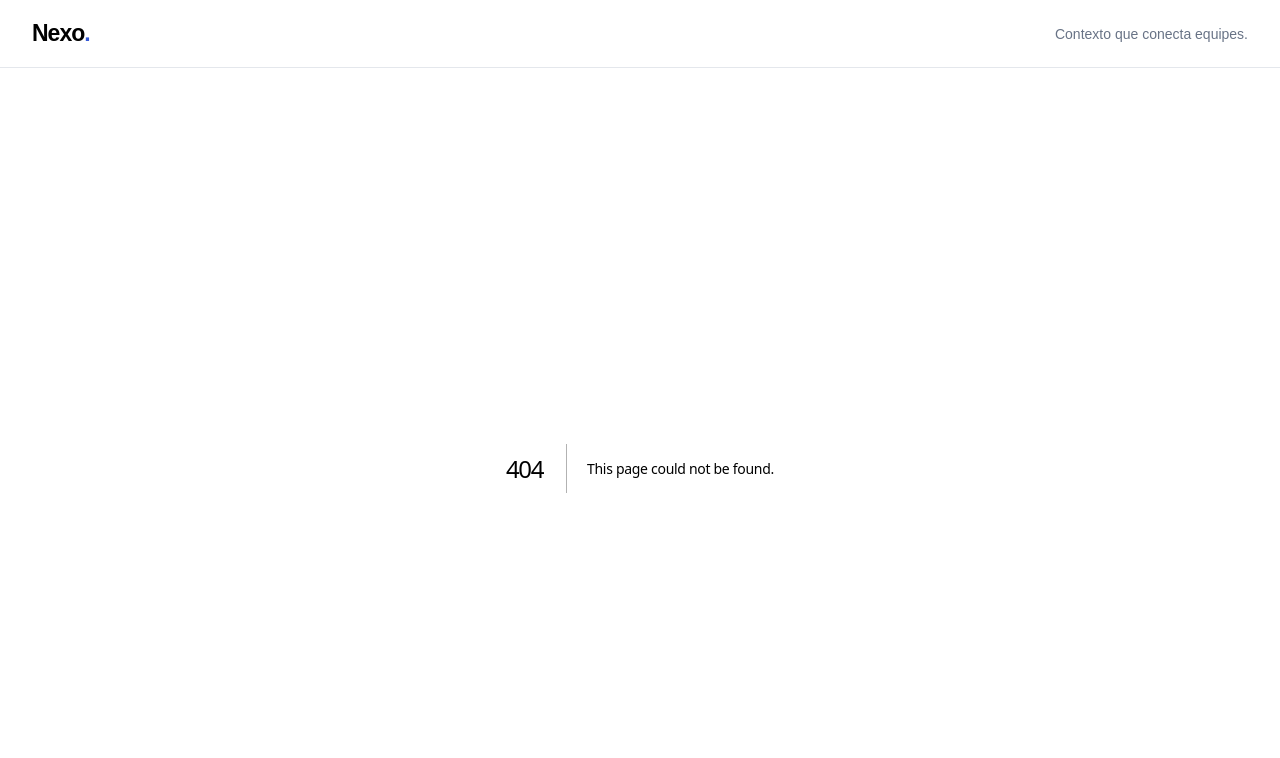
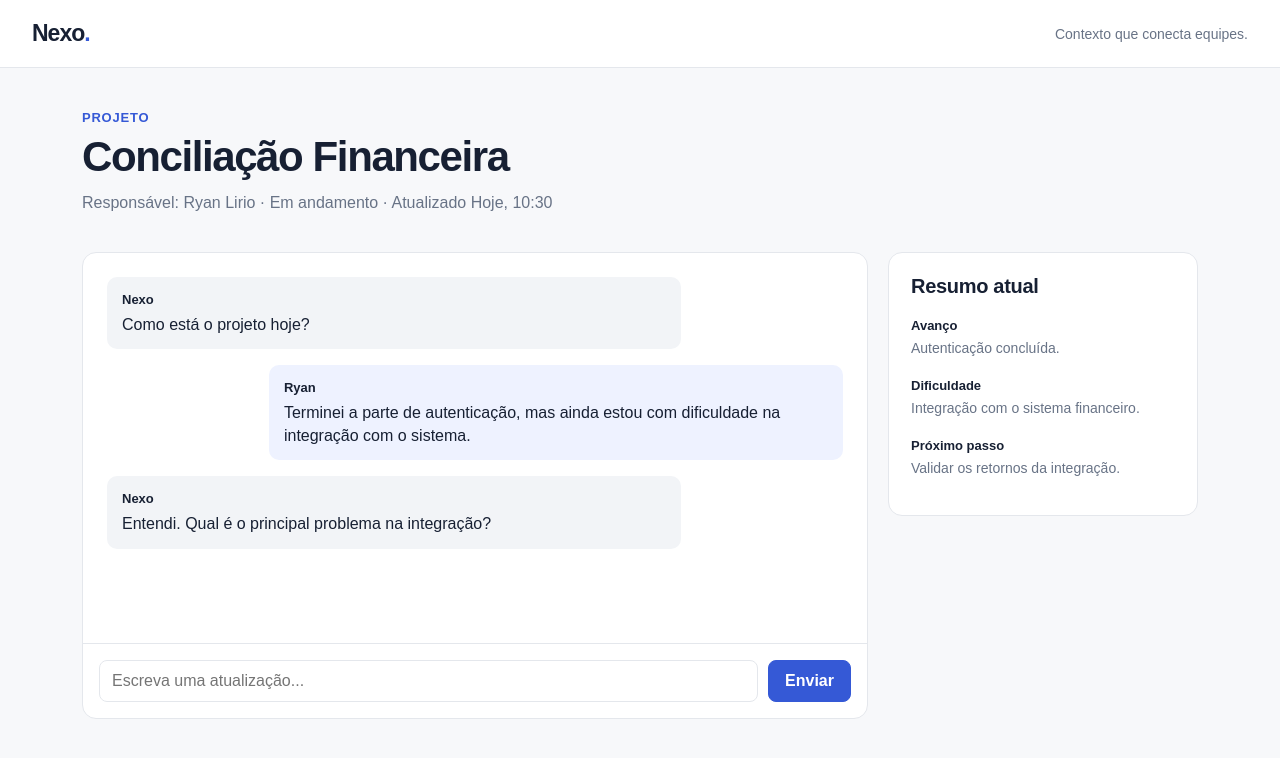
Before and after one commit to RyanLirio/nexo, a Next.js app in the folder frontend/: page /projetos/1 in a window 1280 px wide. Before the commit this address had no page. Shown: the top 758 px of the page. Built offline with nearby package versions, Linux system fonts and the light colour scheme.

Commit message:
feat: adiciona interface de conversa do projeto

```diff
--- a/frontend/app/globals.css
+++ b/frontend/app/globals.css
@@ -12,3 +12,4 @@ h1, h2, h3, p { margin-top: 0; } h1 { margin-bottom: 10px; font-size: clamp(30px
 @media (max-width: 640px) { .topbar { padding: 0 20px; }.topbar-note { display: none; }.content { padding: 30px 20px 48px; } }
 .login-page { display: grid; min-height: calc(100vh - 68px); place-items: center; padding: 32px; }.login-card { width: min(100%, 470px); padding: 42px; }.login-card h1 { font-size: 34px; }.google-button { width: 100%; gap: 12px; }.google-button span { display: grid; width: 22px; height: 22px; place-items: center; border-radius: 50%; background: white; color: #4285f4; }.login-note { margin: 20px 0 0; color: var(--muted); font-size: 13px; text-align: center; }
 .section-heading, .help-card { display: flex; align-items: center; justify-content: space-between; gap: 20px; }.section-heading { margin: 34px 0 16px; }.section-heading h2 { margin: 0; }.section-heading a { color: var(--accent); font-size: 14px; font-weight: 700; }.project-grid { display: grid; grid-template-columns: repeat(2, 1fr); gap: 16px; }.project-card { padding: 22px; }.project-card h3 { margin: 20px 0 8px; font-size: 18px; }.project-card p, .help-card p { color: var(--muted); font-size: 14px; }.project-card .button { margin-top: 12px; }.status, .difficulty { display: inline-block; padding: 5px 8px; border-radius: 99px; background: #eef2ff; color: #344ab4; font-size: 12px; font-weight: 700; }.difficulty { margin-left: 8px; background: #fff4df; color: #9a5b00; }.help-card { margin-top: 32px; padding: 24px; }.help-card h2 { margin-bottom: 8px; } @media (max-width: 640px) { .project-grid { grid-template-columns: 1fr; }.help-card { align-items: flex-start; flex-direction: column; } }
+.project-layout { display: grid; grid-template-columns: minmax(0, 1fr) 310px; gap: 20px; }.chat { overflow: hidden; }.chat-messages { min-height: 390px; padding: 24px; }.message { max-width: 78%; margin-bottom: 16px; padding: 13px 15px; border-radius: 10px; background: #f2f4f7; }.message-user { margin-left: auto; background: #eef2ff; }.message strong { font-size: 13px; }.message p { margin: 5px 0 0; line-height: 1.45; }.chat form { display: flex; gap: 10px; padding: 16px; border-top: 1px solid var(--line); }.chat input { width: 100%; min-width: 0; padding: 10px 12px; border: 1px solid var(--line); border-radius: 8px; }.summary { align-self: start; padding: 22px; }.summary h3 { margin: 20px 0 5px; font-size: 13px; }.summary p { color: var(--muted); font-size: 14px; line-height: 1.45; }.sr-only { position: absolute; width: 1px; height: 1px; overflow: hidden; clip: rect(0,0,0,0); } @media (max-width: 800px) { .project-layout { grid-template-columns: 1fr; } }
--- /dev/null
+++ b/frontend/app/projetos/[id]/page.tsx
@@ -0,0 +1,12 @@
+'use client';
+
+import { FormEvent, useState } from 'react';
+import { projects } from '../../../data/mock-data';
+
+export default function ProjectPage({ params }: { params: Promise<{ id: string }> }) {
+  const [messages, setMessages] = useState([{ author: 'Nexo', text: 'Como está o projeto hoje?' }, { author: 'Ryan', text: 'Terminei a parte de autenticação, mas ainda estou com dificuldade na integração com o sistema.' }, { author: 'Nexo', text: 'Entendi. Qual é o principal problema na integração?' }]);
+  const [text, setText] = useState('');
+  const project = projects[0];
+  function send(event: FormEvent) { event.preventDefault(); if (!text.trim()) return; setMessages([...messages, { author: 'Ryan', text }]); setText(''); }
+  return <main className="content"><p className="eyebrow">Projeto</p><h1>{project.name}</h1><p className="page-intro">Responsável: {project.owner} · {project.status} · Atualizado {project.updatedAt}</p><div className="project-layout"><section className="chat card"><div className="chat-messages">{messages.map((message, index) => <div className={`message ${message.author === 'Ryan' ? 'message-user' : ''}`} key={index}><strong>{message.author}</strong><p>{message.text}</p></div>)}</div><form onSubmit={send}><label className="sr-only" htmlFor="message">Mensagem</label><input id="message" value={text} onChange={(event) => setText(event.target.value)} placeholder="Escreva uma atualização..."/><button className="button">Enviar</button></form></section><aside className="summary card"><h2>Resumo atual</h2><h3>Avanço</h3><p>{project.progress}</p><h3>Dificuldade</h3><p>{project.difficulty}</p><h3>Próximo passo</h3><p>{project.nextStep}</p></aside></div></main>;
+}
```
